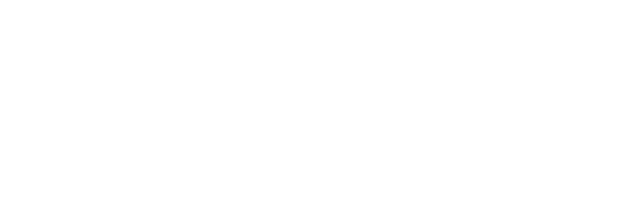
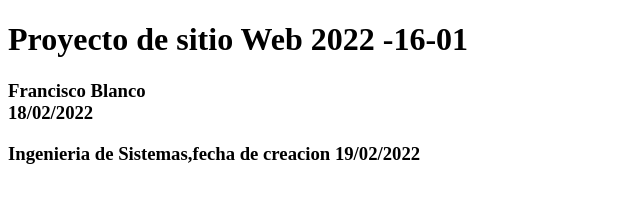
Before and after one commit to 391DAVID/DSW-DavidBlanco, a plain HTML site: page Index.html in a window 1280 px wide. Shown: the whole page, without its empty margins (0-640 px from the left). Drawn offline with Linux system fonts and the light colour scheme.

Commit message:
Actualizacion
Actualizacion de index

```diff
--- a/Index.html
+++ b/Index.html
@@ -8,5 +8,12 @@
 </head>
 <body>
 
+    <h1>Proyecto de sitio Web 2022 -16-01</h1>
+
+    <h3>Francisco Blanco <br>
+
+     18/02/2022 <BR>
+    </h3>
+    <h3>Ingenieria de Sistemas,fecha de creacion 19/02/2022 </h3>
 </body>
 </html>
```
